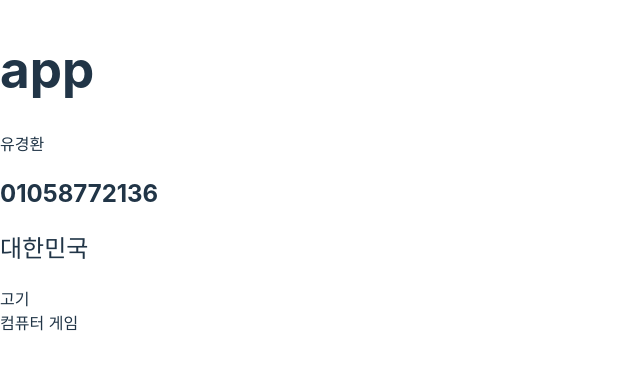
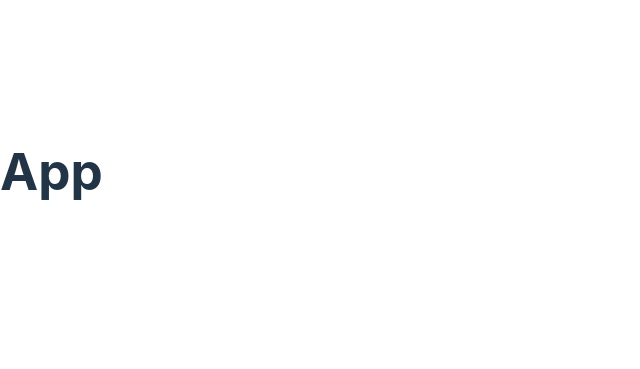
Before and after one commit to kunghwan/react-basic, a React (Vite) app: page / in a window 1280 px wide. Shown: the part 229-598 px from the top of the page, without its empty margins (0-640 px from the left). Built offline with nearby package versions, Linux system fonts and the light colour scheme.

Commit message:
useState

```diff
--- a/src/App.jsx
+++ b/src/App.jsx
@@ -1,17 +1,9 @@
-import { Meat } from "./Food";
-import Hobby from "./Hobby";
-import { Contact, Country } from "./Info";
-import MyName from "./MyName";
+import { useState } from "react";
 
 const App = () => {
   return (
     <div>
-      <h1>app</h1>
-      <MyName />
-      <Contact />
-      <Country />
-      <Meat />
-      <Hobby />
+      <h1>App</h1>
     </div>
   );
 };
--- a/src/Food.jsx
+++ /dev/null
@@ -1,3 +0,0 @@
-export const Meat = () => {
-  return <div>고기</div>;
-};
--- a/src/Hobby.jsx
+++ /dev/null
@@ -1,5 +0,0 @@
-const Hobby = () => {
-  return <div>컴퓨터 게임</div>;
-};
-
-export default Hobby;
--- a/src/Info.jsx
+++ /dev/null
@@ -1,6 +0,0 @@
-export const Contact = () => {
-  return <h2>01058772136</h2>;
-};
-export const Country = () => {
-  return <h2>대한민국</h2>;
-};
--- a/src/MyName.jsx
+++ /dev/null
@@ -1,5 +0,0 @@
-const MyName = () => {
-  return <div>유경환</div>;
-};
-
-export default MyName;
```
